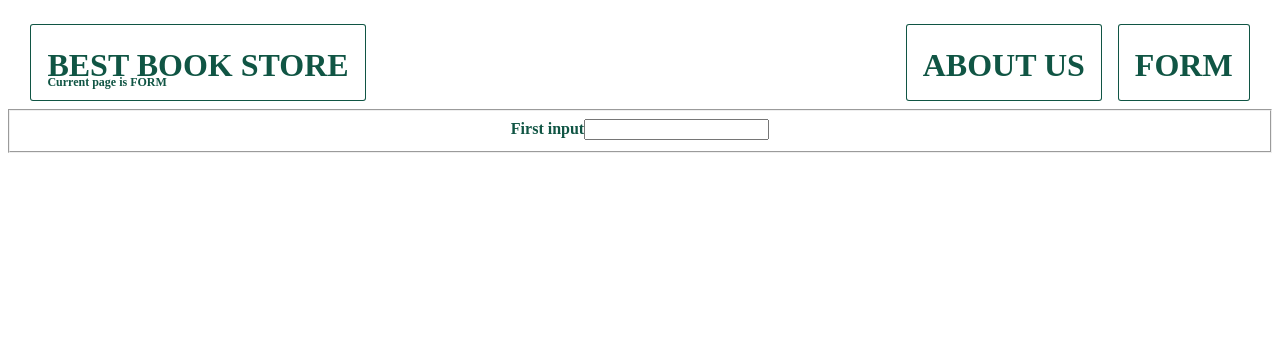
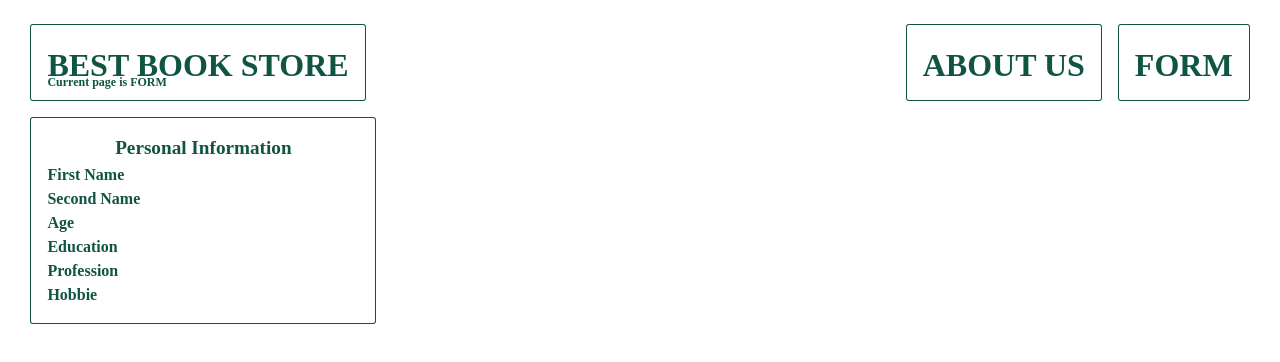
Before and after one commit to HelgaAthame/react, a React (Vite) app in the folder react.component/: page /form in a window 1280 px wide. Shown: the top 362 px of the page. Built offline with nearby package versions, Linux system fonts and the light colour scheme; a web font is replaced by a local one.

Commit message:
feat: add styles to form

```diff
--- a/react.component/src/aboutUs/Info/info.scss
+++ b/react.component/src/aboutUs/Info/info.scss
@@ -35,12 +35,10 @@ $basic: 1rem;
 .info {
   margin: 0 1rem 1rem;
   display: flex;
-  //flex-wrap:wrap;
   .photo-wrapper{
     max-width: calc(21rem + 2px);
     border-radius: 3px;
-  margin: 0.5rem 0.5rem;
-  display: flex;
+  margin: 0.5rem;
   flex-wrap: wrap;
   overflow: hidden;
   position:relative;
--- a/react.component/src/form/Fieldset/Fieldset.tsx
+++ b/react.component/src/form/Fieldset/Fieldset.tsx
@@ -1,15 +1,20 @@
 import { Component, ReactNode } from "react";
+import './fieldset.scss';
 
 type FieldsetProps = {
   children: ReactNode,
+  title: string,
 }
 
 export class Fieldset extends Component<FieldsetProps> {
   render() {
     return (
-      <fieldset className="fieldset">
-        {this.props.children}
-      </fieldset>
+      <div className="fieldset-wrapper">
+        <fieldset className="fieldset">
+          {this.props.title}
+          {this.props.children}
+        </fieldset>
+      </div>
     );
   }
 }
--- /dev/null
+++ b/react.component/src/form/Fieldset/fieldset.scss
@@ -0,0 +1,56 @@
+$color: #105544;
+$col2: #109966;
+$basic: 1rem;
+@mixin animated-border {
+  &::before{
+    content: '';
+    position:absolute;
+    background-image: conic-gradient(white 0%,$color 0%);
+    top: 0;
+    left: 0;
+    width: 100%;
+    height: 100%;
+    z-index: -1;
+    transition: 1s;
+  }
+  &:hover::before {
+    background-image: conic-gradient(white 10%,$color 20%);
+    animation: 750ms forwards ease-in-out button;
+  }
+
+  @keyframes button {
+    0% {
+      transform: scale(6) rotate(0deg);
+      background-image: conic-gradient($color 80%, white 90%);
+    }
+    99% {
+      transform: scale(6) rotate(360deg);
+      background-image: conic-gradient($col2 80%, white 90%);
+    }
+    100% {
+      transform: scale(6) rotate(360deg);
+      background-image: conic-gradient($col2 100%, white 0%);
+    }
+  }
+}
+
+.fieldset-wrapper {
+  overflow: hidden;
+  position:relative;
+  @include animated-border;
+  margin: 0.5rem;
+  border-radius: 3px;
+  .fieldset {
+    font-size: 1.2rem;
+    margin: 1px;
+    border-radius: 2px;
+    background-color: white;
+    border-width: 0;
+    padding: $basic;
+    color: $color;
+    transition: 1s;
+    &:hover {
+      color: $col2;
+    }
+  }
+}
--- a/react.component/src/form/Form/Form.tsx
+++ b/react.component/src/form/Form/Form.tsx
@@ -1,4 +1,5 @@
 import { Component, ReactNode } from "react";
+import './form.scss';
 
 type FormProps = {
   children: ReactNode,
--- /dev/null
+++ b/react.component/src/form/Form/form.scss
@@ -0,0 +1,5 @@
+.form {
+  margin: 0 1rem 1rem;
+  display: flex;
+  flex-wrap: wrap;
+}
--- a/react.component/src/form/FormPage/FormPage.tsx
+++ b/react.component/src/form/FormPage/FormPage.tsx
@@ -12,10 +12,35 @@ export class FormPage extends Component {
           {undefined}
         </Header>
         <Form>
-          <Fieldset>
+          <Fieldset title="Personal Information">
             <Input
               id="one"
-              label="First input"
+              label="First Name"
+              type="text"
+            />
+            <Input
+              id="two"
+              label="Second Name"
+              type="text"
+            />
+            <Input
+              id="three"
+              label="Age"
+              type="text"
+            />
+            <Input
+              id="four"
+              label="Education"
+              type="text"
+            />
+            <Input
+              id="five"
+              label="Profession"
+              type="text"
+            />
+            <Input
+              id="six"
+              label="Hobbie"
               type="text"
             />
           </Fieldset>
--- a/react.component/src/form/Input/Input.tsx
+++ b/react.component/src/form/Input/Input.tsx
@@ -1,4 +1,5 @@
 import { Component } from "react";
+import './input.scss';
 
 type InputProps = {
   id: string,
@@ -10,9 +11,9 @@ export class Input extends Component<InputProps> {
   render() {
     return(
       <div className="input-wrapper">
-        <label htmlFor={this.props.id}>
+        <label htmlFor={this.props.id} className="label">
           {this.props.label}
-          <input type={this.props.type} />
+          <input type={this.props.type} className="input" id={this.props.id}/>
         </label>
       </div>
     );
--- /dev/null
+++ b/react.component/src/form/Input/input.scss
@@ -0,0 +1,26 @@
+$col2: #109966;
+$color: #105544;
+$basic: 1rem;
+
+.input-wrapper {
+  font-size: $basic;
+  display: flex;
+  .label {
+    text-align: left;
+    flex-grow: 1;
+    display: flex;
+    .input {
+      flex-grow: 1;
+      font-size: $basic;
+      outline: none;
+      border: none;
+      transition: 1s;
+      margin-left: 0.5rem;
+      color: $color;
+      &:focus {
+        color: $col2;
+        border-bottom: 1px solid $col2;
+      }
+    }
+  }
+}
```
